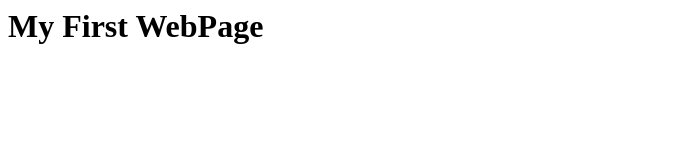
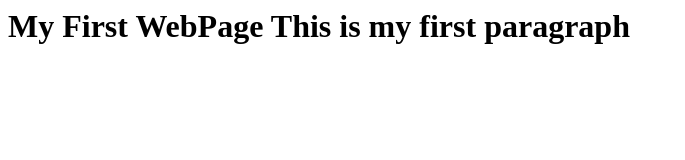
Before and after one commit to ankit020490/Second-Repository-Demo, a plain HTML site: page index.html in a window 1280 px wide. Shown: the whole page, without its empty margins (0-685 px from the left). Drawn offline with Linux system fonts and the light colour scheme.

Commit message:
added paragraph

```diff
--- a/index.html
+++ b/index.html
@@ -1 +1,2 @@
-<h1> My First WebPage </h>
+<h1> My First WebPage </h
+	<p> This is my first paragraph </p>
```
